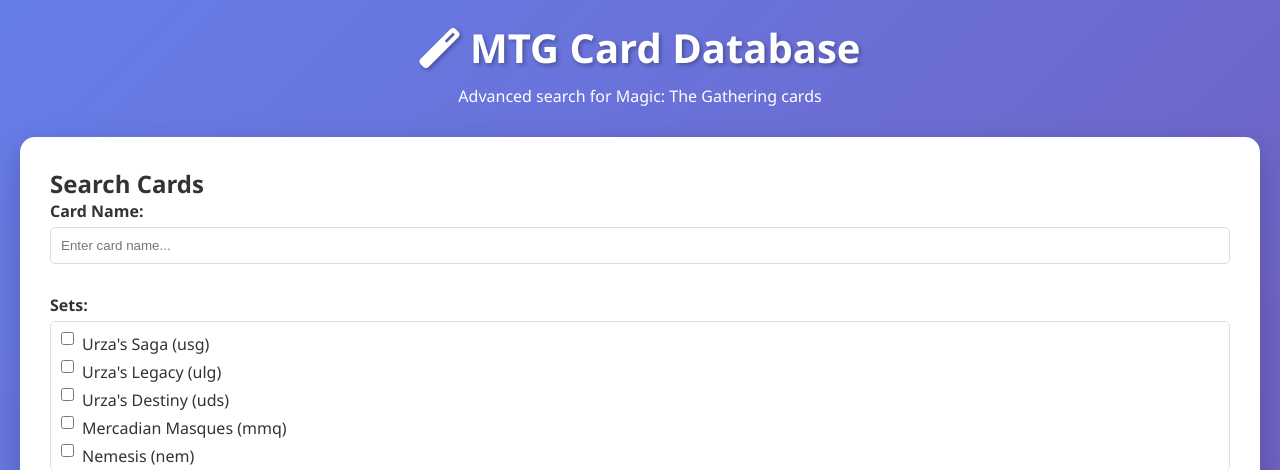
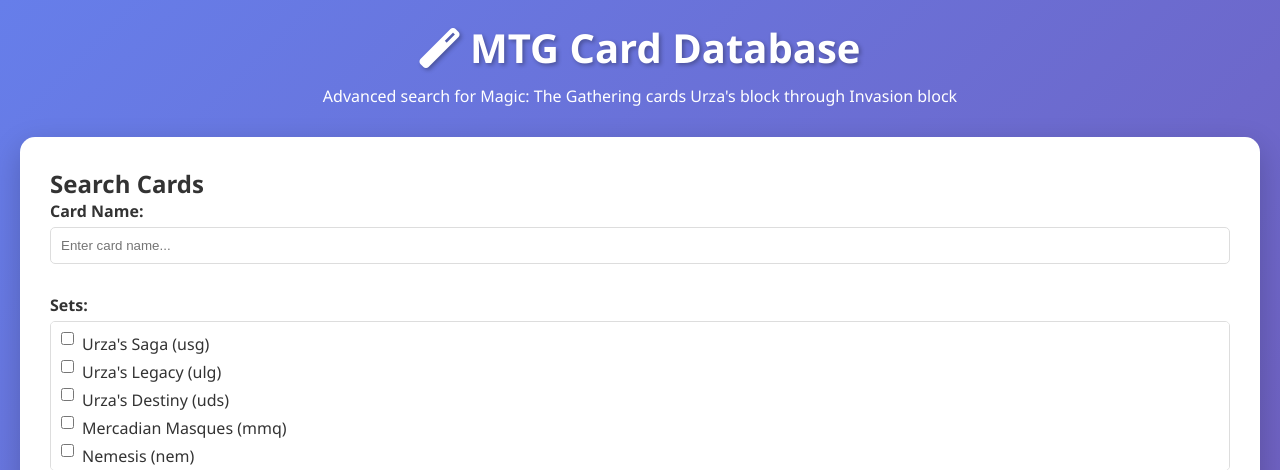
Before and after one commit to JankMajesty/mtgDatabase, a Flask app: page / in a window 1280 px wide. Shown: the top 470 px of the page. Run offline with Flask 3, Linux system fonts and the light colour scheme; data comes from the database, SQL or seed files in the repository.

Commit message:
adjusted page subtitle

```diff
--- a/templates/index.html
+++ b/templates/index.html
@@ -11,7 +11,7 @@
     <div class="container">
         <div class="header">
             <h1><i class="fas fa-magic"></i> MTG Card Database</h1>
-            <p>Advanced search for Magic: The Gathering cards</p>
+            <p>Advanced search for Magic: The Gathering cards Urza's block through Invasion block</p>
         </div>
 
         <div class="search-container">
```
